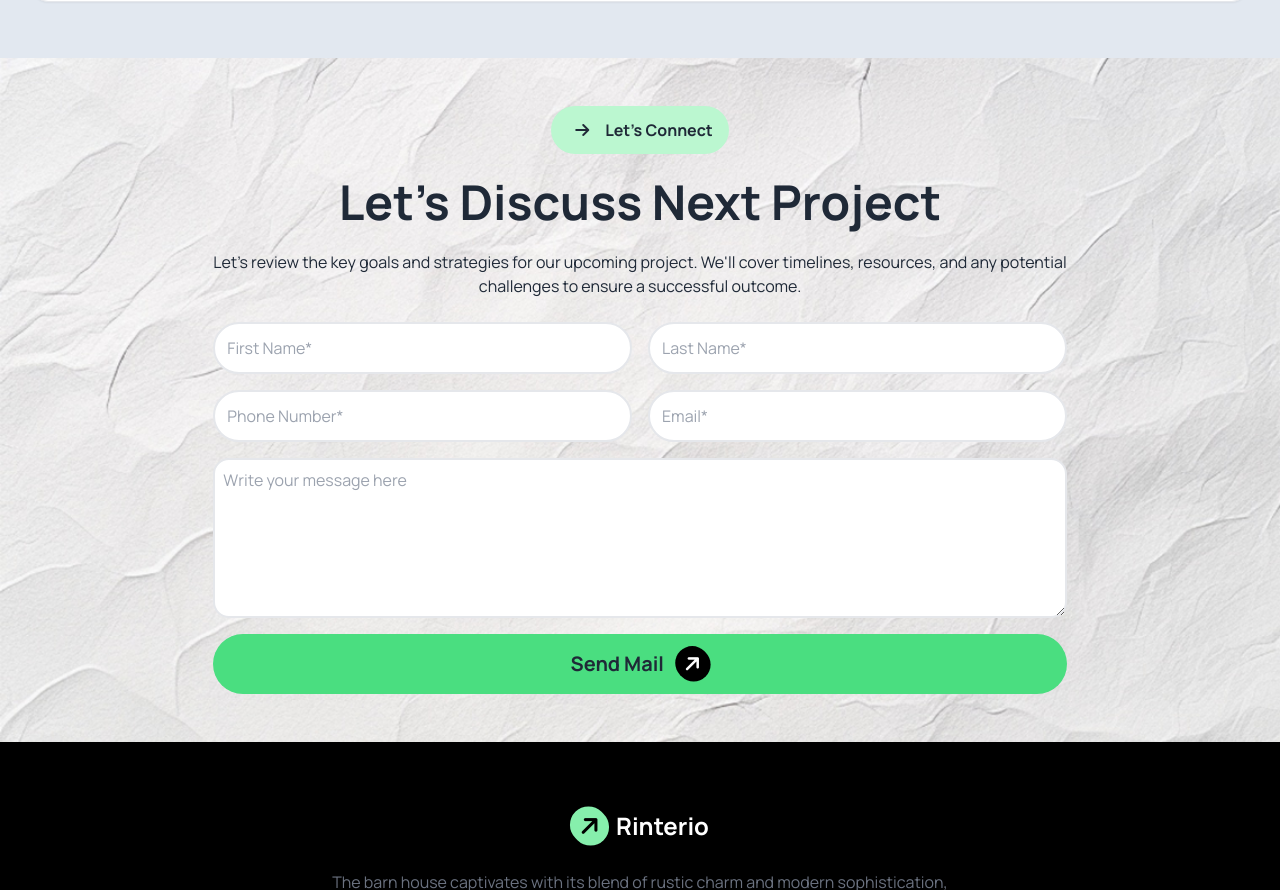
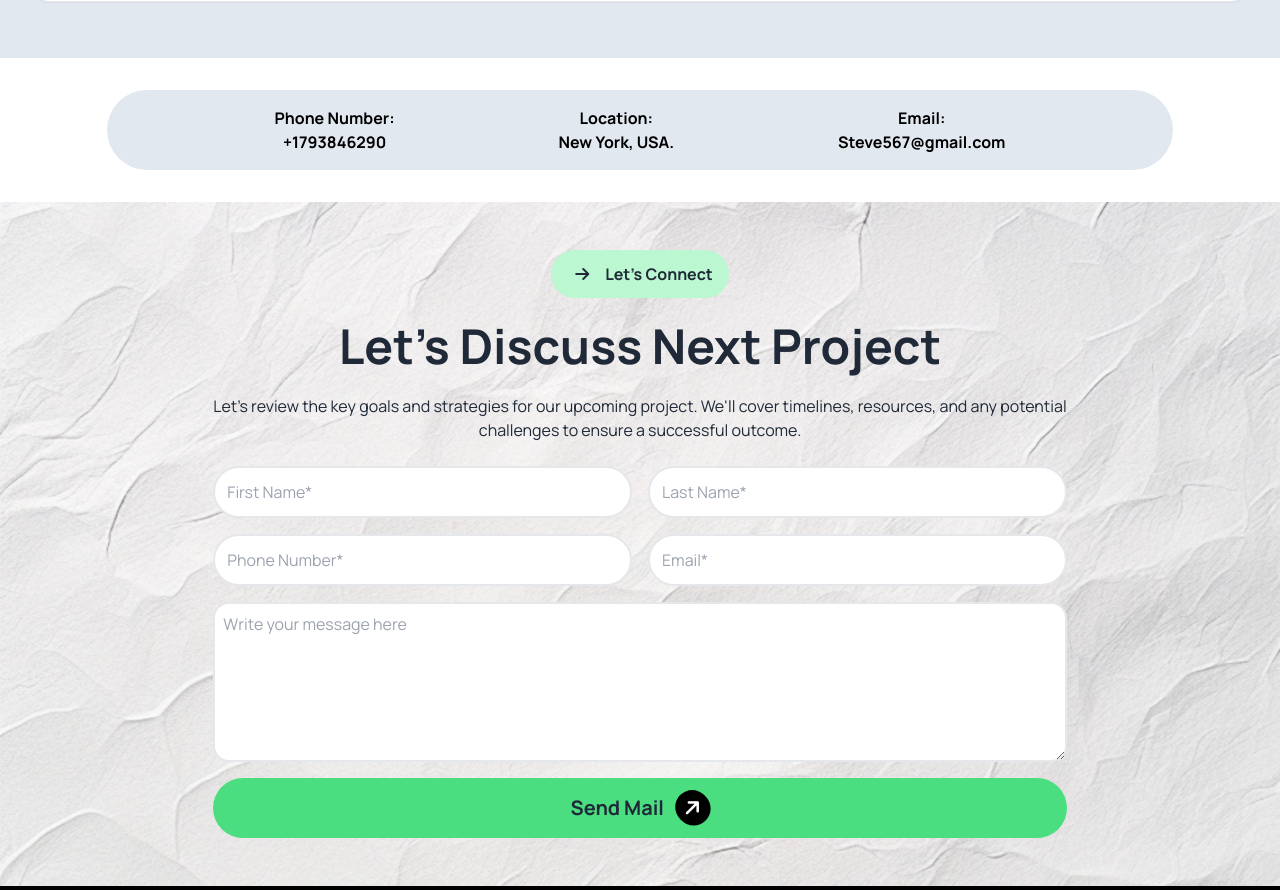
Before and after one commit to ALHriday/assignment3, a plain HTML site: page index.html in a window 1280 px wide. Shown: the part 3775-4665 px from the top of the page. Drawn offline with nearby package versions, Linux system fonts and the light colour scheme.

Commit message:
added Contact Us Section

```diff
--- a/index.html
+++ b/index.html
@@ -254,6 +254,22 @@
                 </div>
             </div>
         </section>
+        <!-- Contact Us Section -->
+
+        <section class="bg-slate-200 text-black font-bold w-11/12 md:w-10/12 mx-auto my-8 p-4 flex flex-col gap-3 md:flex-row justify-evenly items-center  text-center rounded-2xl md:rounded-full">
+            <div>
+                <h1>Phone Number:</h1>
+                <h1>+1793846290</h1>
+            </div>
+            <div>
+                <h1>Location:</h1>
+                <h1>New York, USA.</h1>
+            </div>
+            <div>
+                <h1>Email:</h1>
+                <h1>Steve567@gmail.com</h1>
+            </div>
+        </section>
 
         <!-- Let's Connect Section -->
 
```
